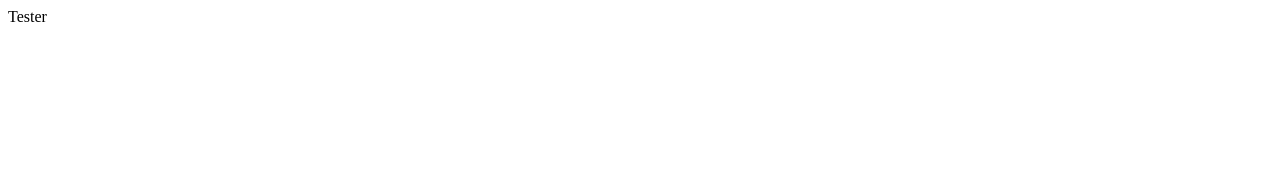
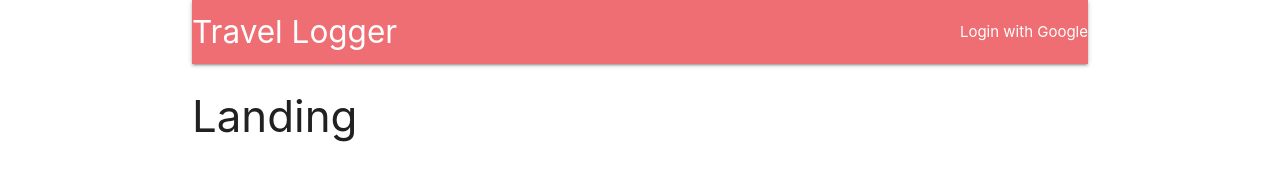
Before and after one commit to zablanc91/travelLogger, a React app in the folder client/: page / in a window 1280 px wide. Built offline with nearby package versions, Linux system fonts and the light colour scheme.

Commit message:
started on front end

```diff
--- a/client/package.json
+++ b/client/package.json
@@ -6,6 +6,7 @@
     "@testing-library/jest-dom": "^4.2.4",
     "@testing-library/react": "^9.5.0",
     "@testing-library/user-event": "^7.2.1",
+    "axios": "^0.19.2",
     "http-proxy-middleware": "^1.0.3",
     "react": "^16.13.1",
     "react-dom": "^16.13.1",
--- a/client/public/index.html
+++ b/client/public/index.html
@@ -24,6 +24,9 @@
       work correctly both with client-side routing and a non-root public URL.
       Learn how to configure a non-root public URL by running `npm run build`.
     -->
+    <!--Import Google Icon Font-->
+    <link href="https://fonts.googleapis.com/icon?family=Material+Icons" rel="stylesheet">
+
     <title>Travel Logger</title>
   </head>
   <body>
--- a/client/src/components/App.js
+++ b/client/src/components/App.js
@@ -1,8 +1,17 @@
 import React from 'react';
+import {BrowserRouter, Route} from 'react-router-dom';
+import Header from './Header';
+
+const Landing = () => <h3>Landing</h3>;
 
 const App = () => {
     return (
-        <div>Tester</div>
+        <div className="container">
+            <Header />
+            <BrowserRouter>
+                <Route exact path='/' component={Landing} />
+            </BrowserRouter>
+        </div>
     );
 };
 
--- /dev/null
+++ b/client/src/components/Header.js
@@ -0,0 +1,20 @@
+import React from 'react';
+import axios from 'axios';
+
+const Header = () => {
+    return(
+        <nav>
+            <div className="nav-wrapper">
+                <a
+                    href="/"
+                    className="left brand-logo"
+                >
+                    Travel Logger
+                </a>
+                <a className="right" href="/auth/google">Login with Google</a>
+            </div>
+        </nav>
+    );
+}
+
+export default Header;
--- a/client/src/index.js
+++ b/client/src/index.js
@@ -1,5 +1,6 @@
 import React from 'react';
 import ReactDOM from 'react-dom';
+import 'materialize-css/dist/css/materialize.min.css';
 
 import App from './components/App';
 
--- a/package.json
+++ b/package.json
@@ -15,9 +15,11 @@
     "concurrently": "^5.1.0",
     "cookie-session": "^1.4.0",
     "express": "^4.17.1",
+    "materialize-css": "^1.0.0",
     "mongoose": "^5.9.6",
     "nodemon": "^2.0.2",
     "passport": "^0.4.1",
-    "passport-google-oauth20": "^2.0.0"
+    "passport-google-oauth20": "^2.0.0",
+    "react-router-dom": "^5.1.2"
   }
 }
```
Also changed, not shown: 2 other files.
